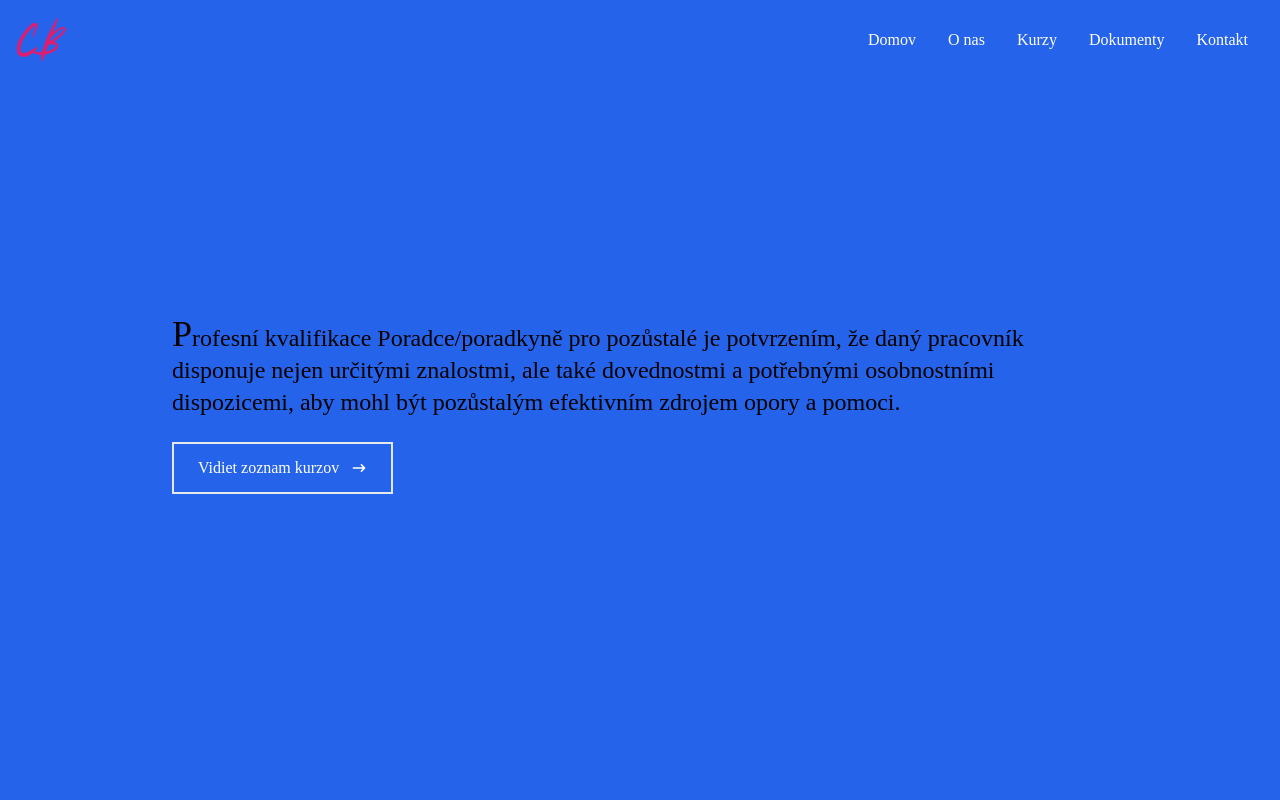
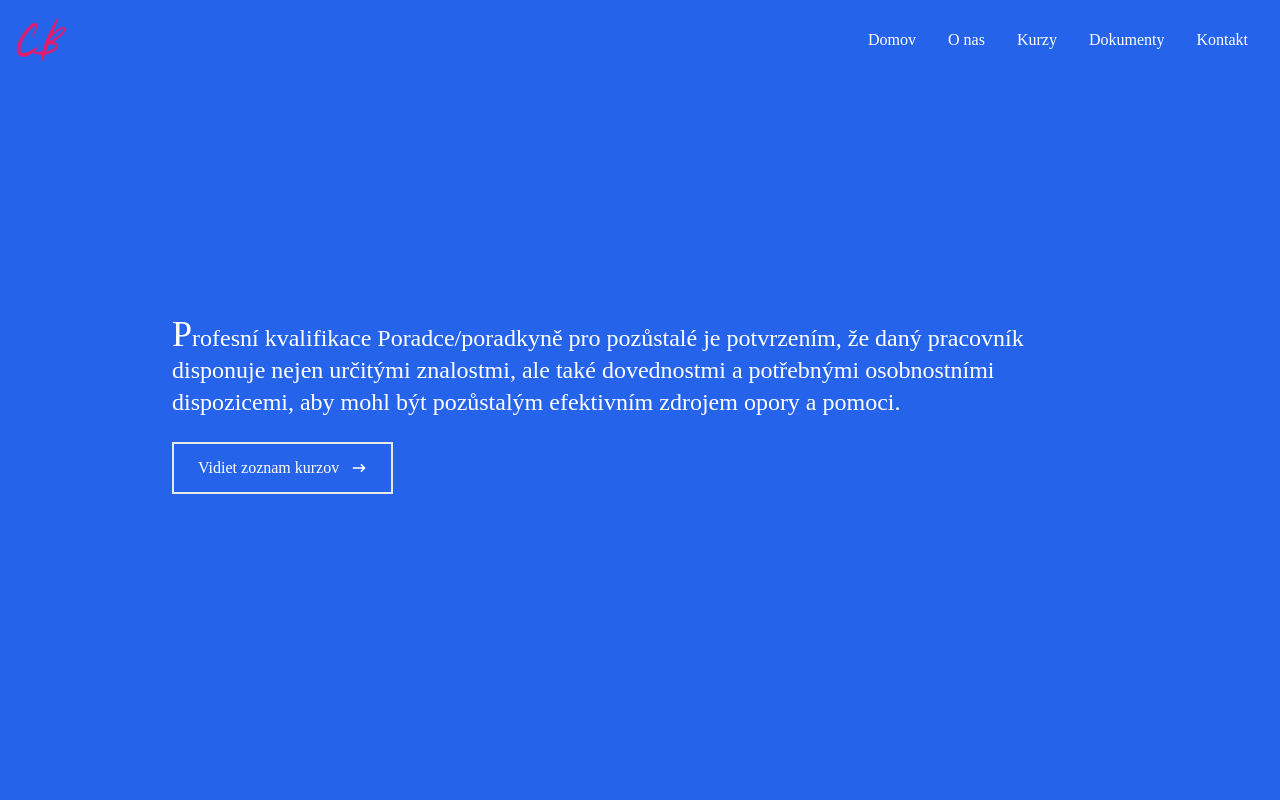
Before and after one commit to mato2300/zkouskaPPP, a React (Create React App) app: page / in a window 1280 px wide. Shown: the top 800 px of the page. Built offline with nearby package versions, Linux system fonts and the light colour scheme.

Commit message:
Initial commit

```diff
--- a/src/components/Home.js
+++ b/src/components/Home.js
@@ -8,7 +8,7 @@ const Home = () => {
         {/* Container */}
         <div className="max-w-[1000px] mx-auto px-8 flex flex-col justify-center h-full">
             {/* <h1 className="text-4xl sm:text-7xl font-bold text-black"></h1> */}
-            <p className="text-black py-4 max-w-[900px] text-2xl"><span className='text-4xl'>P</span>rofesní kvalifikace Poradce/poradkyně pro pozůstalé je potvrzením, že daný pracovník disponuje
+            <p className="text-white py-4 max-w-[900px] text-2xl"><span className='text-4xl'>P</span>rofesní kvalifikace Poradce/poradkyně pro pozůstalé je potvrzením, že daný pracovník disponuje
 nejen určitými znalostmi, ale také dovednostmi a potřebnými osobnostními dispozicemi, aby mohl být
 pozůstalým efektivním zdrojem opory a pomoci.
             </p>
```
